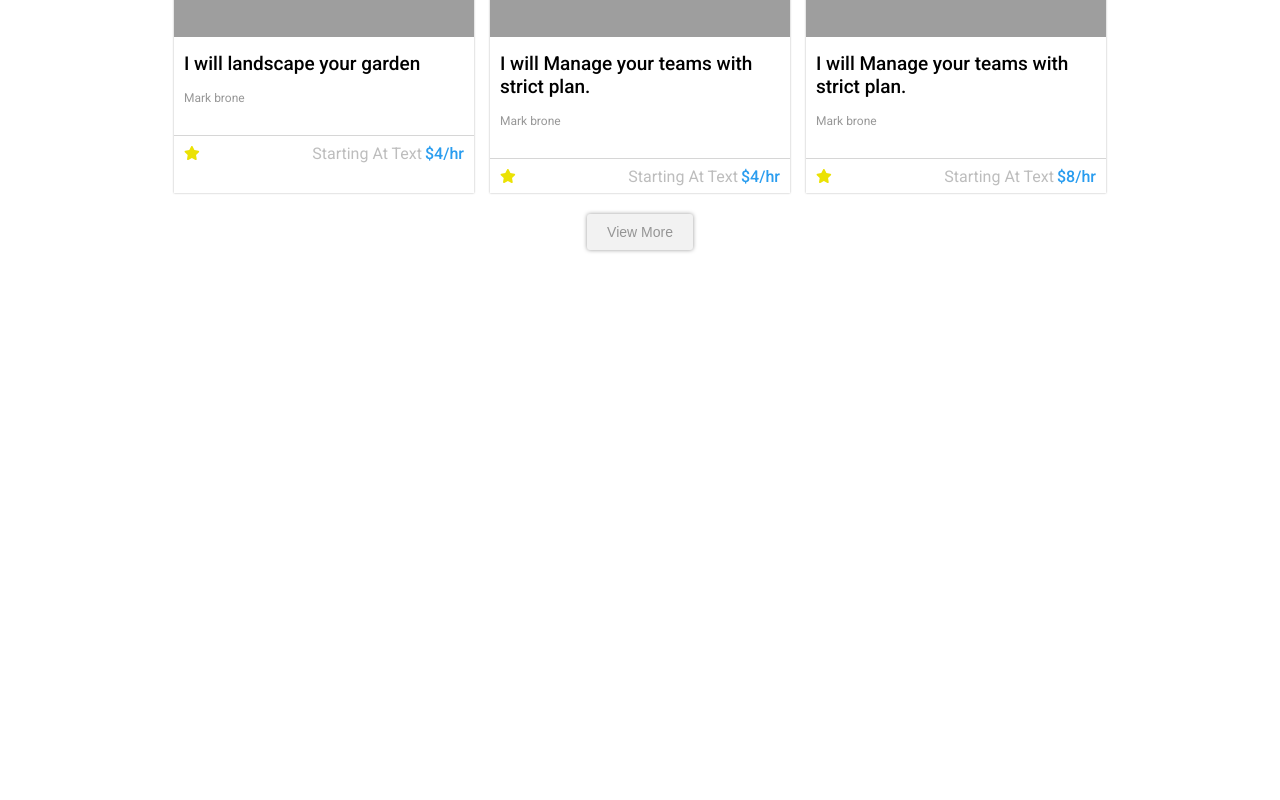
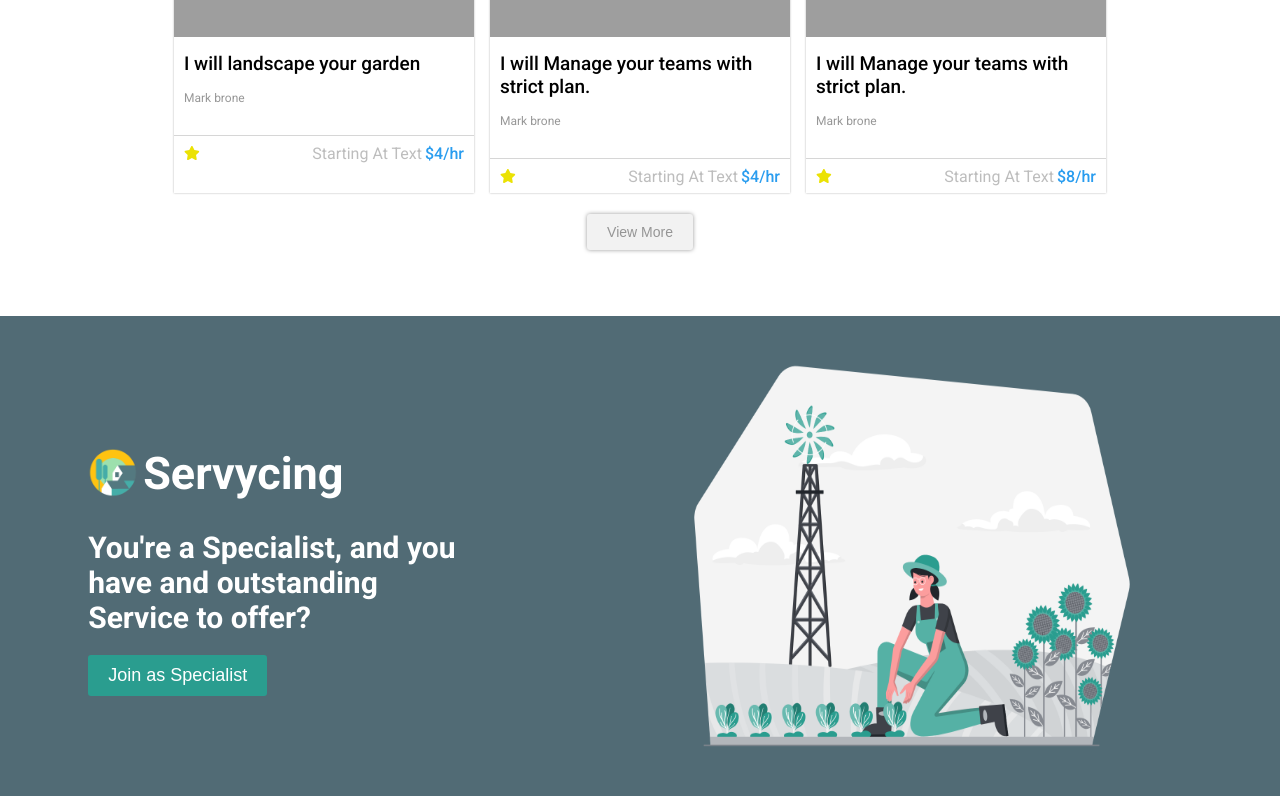
Before and after one commit to saeedeyvazy/servycing, a React (Create React App) app: page / in a window 1280 px wide. Shown: the part 1326-2126 px from the top of the page. Before the commit the page ends 1642 px from the top, so only its background shows below. Built offline with nearby package versions, Linux system fonts and the light colour scheme; data requests are answered from the project's data file.

Commit message:
Add Job Specialist in home page :star:

```diff
--- a/src/components/Services/index.jsx
+++ b/src/components/Services/index.jsx
@@ -61,7 +61,7 @@ function Service() {
 						<ServiceCard key={idx} {...service} />
 					))}
 			</ServiceWrapper>
-			<Marginer direcion='vertical' margin={20} />
+			<Marginer direcion='vertical' margin={30} />
 			<ViewMoreContainer>
 				<ViewMoreButton>View More</ViewMoreButton>
 			</ViewMoreContainer>
--- a/src/constants/images.js
+++ b/src/constants/images.js
@@ -1,5 +1,6 @@
 import LANDING from '../assets/images/landing.jpeg'
 import WORK from '../assets/images/Work only with the best.png'
 import LOGO from '../assets/images/logo.png'
+import FARMING from '../assets/images/farming.png'
 
-export const IMAGES = { LANDING, WORK, LOGO }
+export const IMAGES = { LANDING, WORK, LOGO, FARMING }
--- /dev/null
+++ b/src/pages/HomePage/BottomSection.jsx
@@ -0,0 +1,55 @@
+import React from 'react'
+import styled from 'styled-components'
+import BrandLogo from '../../components/BrandLogo'
+import Button from '../../components/Button'
+import { Marginer } from '../../components/Marginer'
+import { IMAGES } from '../../constants/images'
+
+const BottomContainer = styled.div`
+	width: 100%;
+	height: 30em;
+	background-color: rgba(38, 70, 83, 0.8);
+	display: flex;
+	justify-content: space-around;
+	align-items: center;
+	margin: 0;
+	padding: 0;
+`
+
+const SpecialistDescContainer = styled.div`
+	display: flex;
+	flex-direction: column;
+	align-items: flex-start;
+`
+const SpecialistDesc = styled.h2`
+	color: #fff;
+	font-size: 30px;
+	margin: 0;
+`
+const SpecialistImgContainer = styled.div`
+	width: 35em;
+	height: 30em;
+	img {
+		height: 100%;
+		width: 100%;
+	}
+`
+function BottomSection() {
+	return (
+		<BottomContainer>
+			<SpecialistDescContainer>
+				<BrandLogo />
+				<SpecialistDesc>You're a Specialist, and you</SpecialistDesc>
+				<SpecialistDesc>have and outstanding</SpecialistDesc>
+				<SpecialistDesc>Service to offer?</SpecialistDesc>
+				<Marginer direction='vertical' margin={20} />
+				<Button>Join as Specialist</Button>
+			</SpecialistDescContainer>
+			<SpecialistImgContainer>
+				<img src={IMAGES.FARMING} alt='specialist' />
+			</SpecialistImgContainer>
+		</BottomContainer>
+	)
+}
+
+export default BottomSection
--- a/src/pages/HomePage/index.jsx
+++ b/src/pages/HomePage/index.jsx
@@ -9,6 +9,7 @@ import TopSection from './TopSection'
 import { deviceSize } from '../../constants/device.size.js'
 import Services from '../../components/Services'
 import { Marginer } from '../../components/Marginer'
+import BottomSection from './BottomSection'
 
 const ContentContainer = styled.div`
 	width: 100%;
@@ -30,6 +31,7 @@ function HomePage() {
 				{/* </ContentContainer> */}
 				<Marginer direction='vertical' margin={50} />
 			</InnerPageContainer>
+			<BottomSection />
 		</PageContainer>
 	)
 }
```
Also changed, not shown: src/assets/images/farming.png (added).
